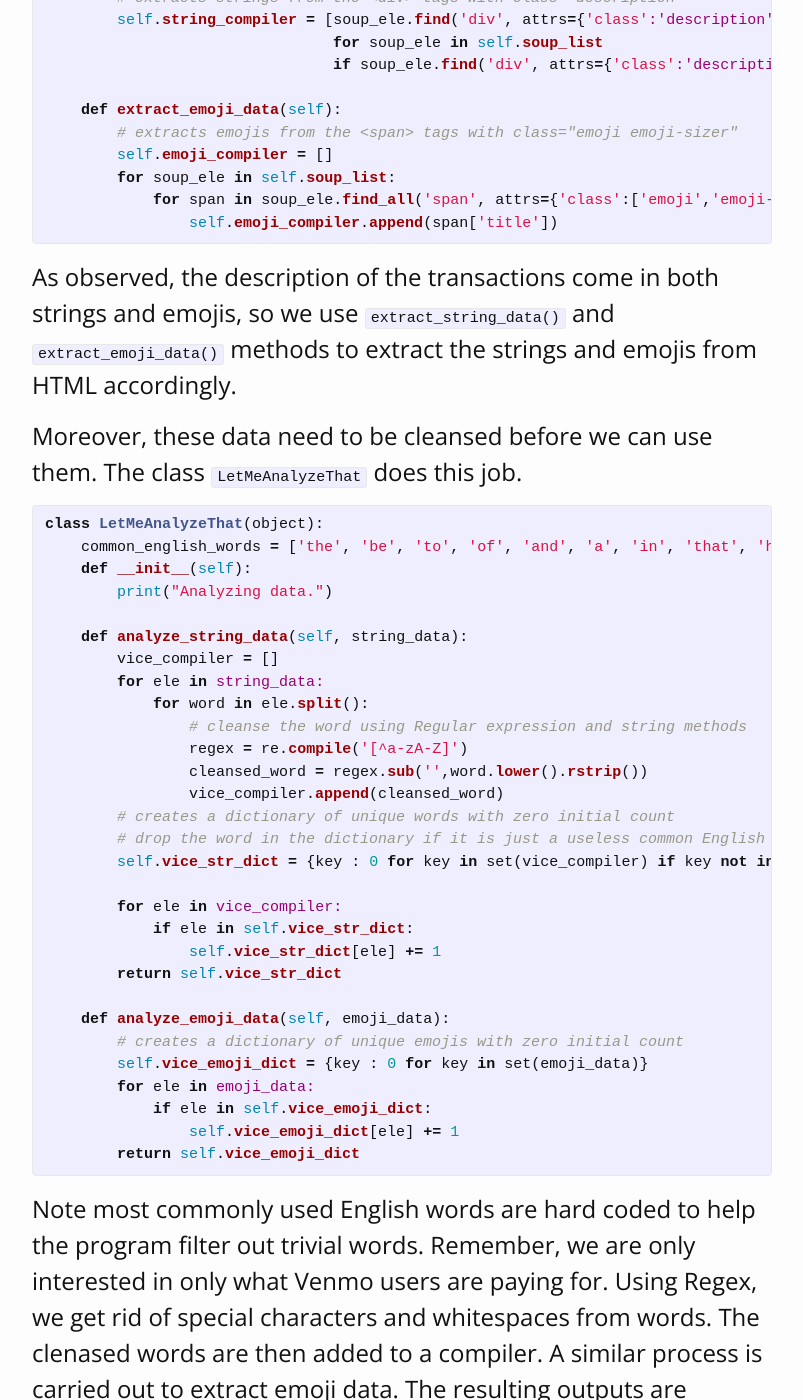
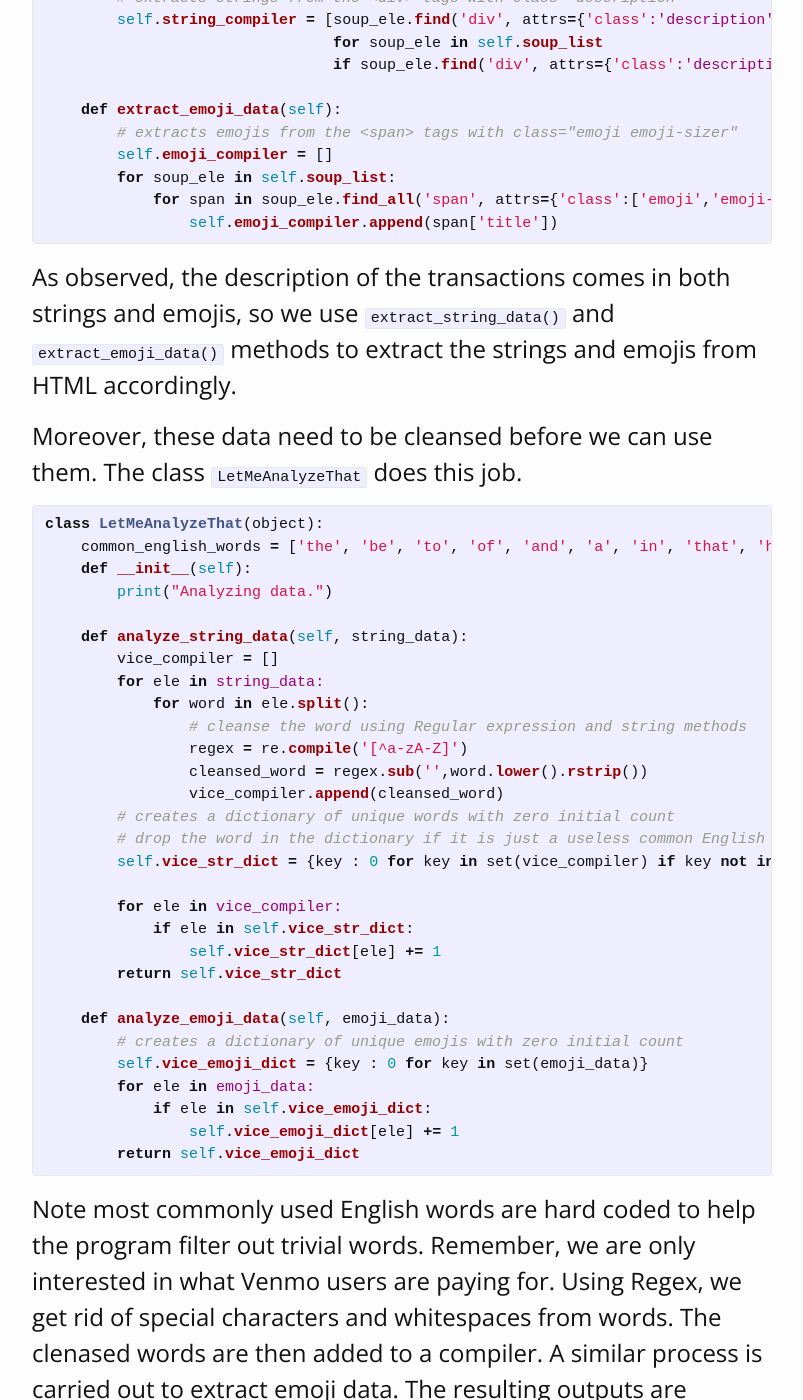
Before and after one commit to kennylee15/blog, a Jekyll site: the page built from _posts/2016-07-27-vicemo-scraper.markdown, in a window 1280 px wide and 1400 px high, scrolled down 4928 px. Shown: the whole window, without its empty margins (238-1041 px from the left). Built offline with Jekyll 4.4.1, drawn with Linux system fonts in a browser that asks for light colours; nearby versions of some CDN libraries; some web fonts are replaced; some of the changed text lies outside the part shown.

Commit message:
fixed typos

```diff
--- a/_posts/2016-07-27-vicemo-scraper.markdown
+++ b/_posts/2016-07-27-vicemo-scraper.markdown
@@ -123,7 +123,7 @@ class LetMeParseThat(object):
                 self.emoji_compiler.append(span['title'])
 {% endhighlight %}
 
-As observed, the description of the transactions come in both strings and emojis, so we use `extract_string_data()` and `extract_emoji_data()` methods to extract the strings and emojis from HTML accordingly.
+As observed, the description of the transactions comes in both strings and emojis, so we use `extract_string_data()` and `extract_emoji_data()` methods to extract the strings and emojis from HTML accordingly.
 
 
 Moreover, these data need to be cleansed before we can use them. The class `LetMeAnalyzeThat` does this job.
@@ -160,8 +160,7 @@ class LetMeAnalyzeThat(object):
         return self.vice_emoji_dict
 {% endhighlight %}
 
-Note most commonly used English words are hard coded to help the program filter out trivial words. Remember, we are only interested in only what Venmo users are paying for.
-Using Regex, we get rid of special characters and whitespaces from words. The clenased words are then added to a compiler. A similar process is carried out to extract emoji data. The resulting outputs are dictionaries containing the objects or activities Venmo users paid for and how many times it appears in the collected data. Finally, we have all the tools to obtain the data.
+Note most commonly used English words are hard coded to help the program filter out trivial words. Remember, we are only interested in what Venmo users are paying for. Using Regex, we get rid of special characters and whitespaces from words. The clenased words are then added to a compiler. A similar process is carried out to extract emoji data. The resulting outputs are dictionaries containing the objects or activities Venmo users paid for and how many times it appears in the collected data. Finally, we have all the tools to obtain the data.
 
 
 ### Conclusion
```
Also changed, not shown: LICENSE.txt, 1 other file.
